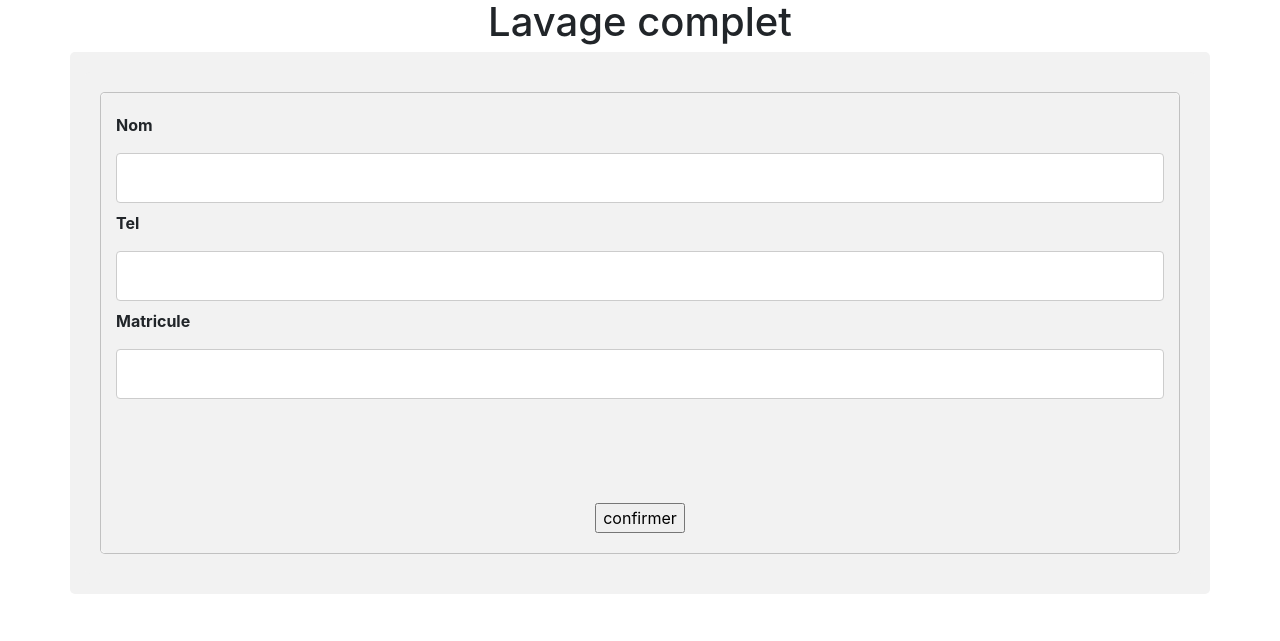
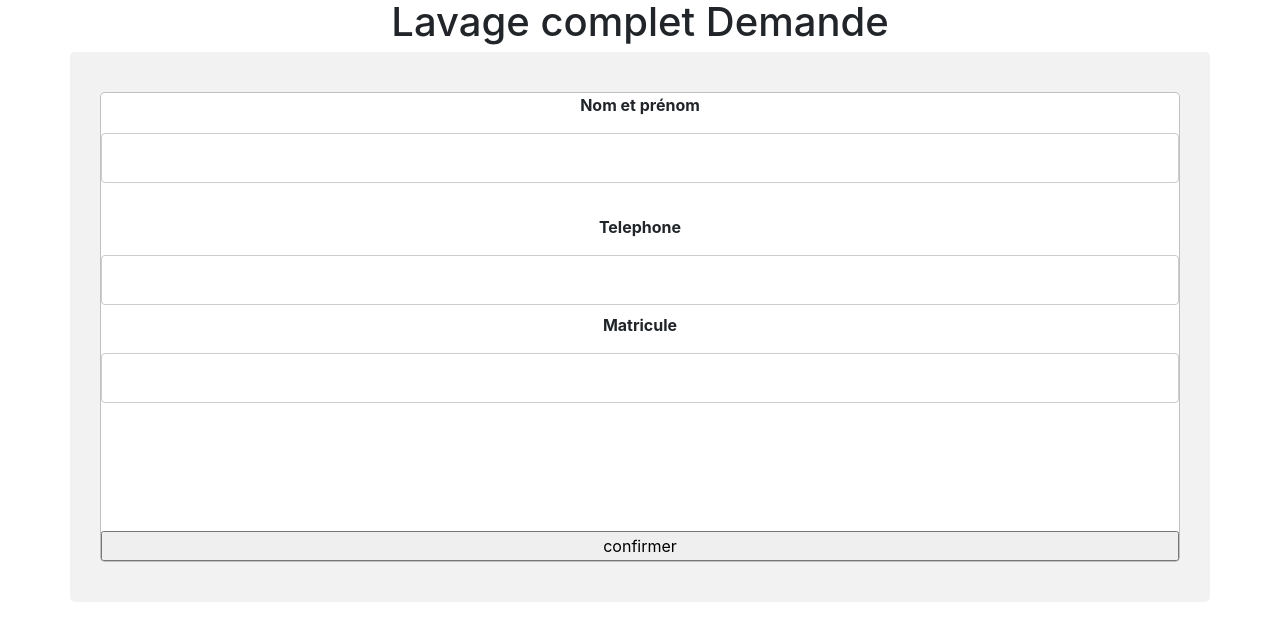
Before and after one commit to firchatn/reserve-app, a PHP site: page /complet.php in a window 1280 px wide. Shown: the top 641 px of the page. Run offline with PHP 8.4, Linux system fonts and the light colour scheme; some libraries are stand-ins or nearby versions.

Commit message:
format complet.php file

```diff
--- a/complet.php
+++ b/complet.php
@@ -1,6 +1,5 @@
 <!DOCTYPE html>
 <html>
-
 <head>
     <title>Lavage complet</title>
     <link rel="stylesheet" href="http://netdna.bootstrapcdn.com/font-awesome/4.0.3/css/font-awesome.min.css">
@@ -39,36 +38,28 @@
         }
     </style>
 </head>
+<boby>
 <center>
-    <h1> Lavage complet </h1></center>
+    <h1> Lavage complet Demande</h1>
 	<div class="container">
     		<div class="col-12 col-md-12">
-
 			<form class='modal-content animate' action='lcomplet.php' method='post' enctype="multipart/form-data">
-            <div class='container'>
-                <label><b>Nom</b></label>
+                		<label><b>Nom et prénom</b></label>
                 		<input type='text' name='name' required>
                 		<br>
-
-                <label><b>Tel</b></label>
+                		<label><b>Telephone</b></label>
                 		<input type='text' name='tel' required>
-
                 		<label><b>Matricule</b></label>
                 		<input type='text' name='mat' required>
                 		<br>
-
-                <br>
-
-                <body>
                 		<br>
                     		<br>
                     		<br>
-                    <center>
+                    		<br>
                         	<button type="sumbit">confirmer </button>
+            		</form>
     		</div>
 	</div>
 </center>
 </body>
-    </body>
-
 </html>
```
Also changed, not shown: libre.php (line endings or trailing spaces). Lines whose indentation alone changed are shown as unchanged.
